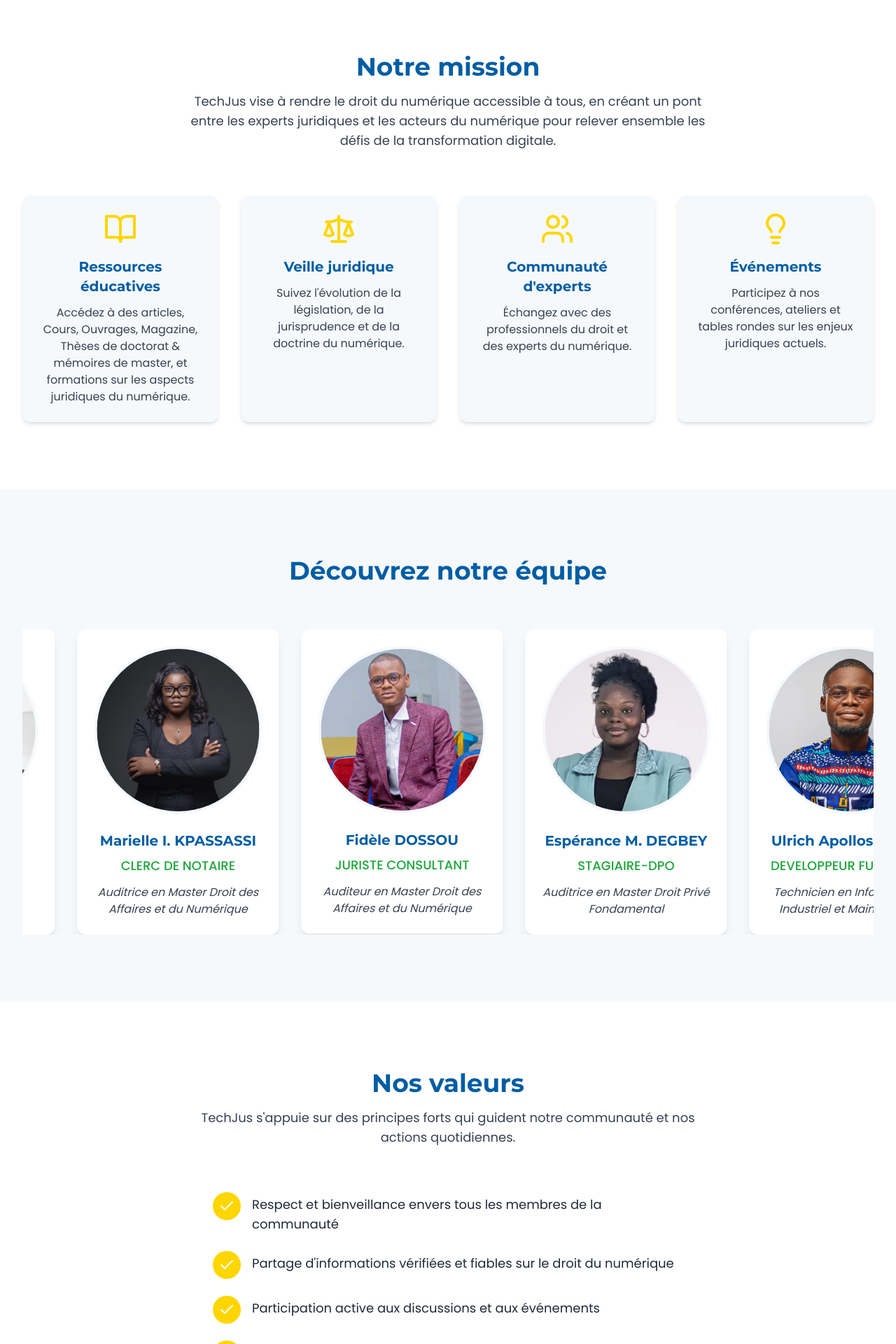
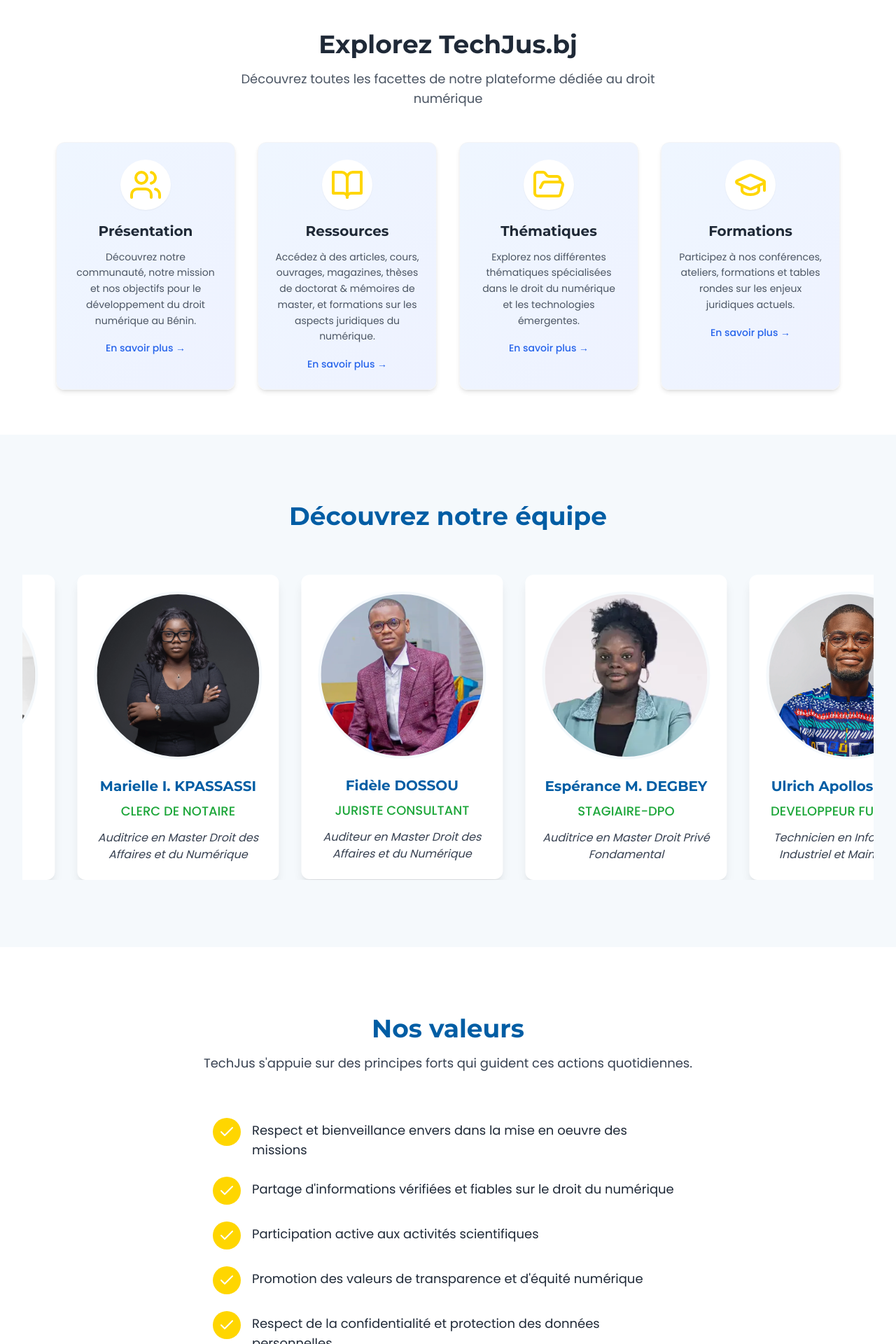
Before and after one commit to ApollosADS/techjus_bj, a React (Vite) app: page / in a window 1280 px wide. Shown: the part 1040-2960 px from the top of the page at 70% size. Built offline with nearby package versions, Linux system fonts and the light colour scheme.

Commit message:
Correction landing page

```diff
--- a/src/Presentation.tsx
+++ b/src/Presentation.tsx
@@ -4,6 +4,12 @@ import { useNavigate } from 'react-router-dom';
 
 const Presentation: React.FC = () => {
   const navigate = useNavigate();
+
+  const confirmJoin = () => {
+    window.open("https://chat.whatsapp.com/D5pdYuXAnTB9MaXDZO9cOc", "_blank");
+    setShowModal(false);
+  };
+
 
   const handleContactClick = () => {
     navigate('/contact');
--- a/src/components/AboutSection.tsx
+++ b/src/components/AboutSection.tsx
@@ -1,45 +1,56 @@
 import React from 'react';
-import { BookOpen, Scale, Users, Lightbulb } from 'lucide-react';
+import { useNavigate } from 'react-router-dom';
+import { Users, BookOpen, FolderOpen, GraduationCap } from 'lucide-react';
 
 interface FeatureItem {
   icon: JSX.Element;
   title: string;
   description: string;
+  link: string;
 }
 
 const features: FeatureItem[] = [
   {
-    icon: <BookOpen className="h-12 w-12 text-techjus-yellow" />,
-    title: 'Ressources éducatives',
-    description: 'Accédez à des articles, Cours, Ouvrages, Magazine, Thèses de doctorat & mémoires de master, et formations sur les aspects juridiques du numérique.'
+    icon: <Users className="h-12 w-12 text-techjus-yellow" />,
+    title: 'Présentation',
+    description: 'Découvrez notre communauté, notre mission et nos objectifs pour le développement du droit numérique au Bénin.',
+    link: '/presentation'
   },
   {
-    icon: <Scale className="h-12 w-12 text-techjus-yellow" />,
-    title: 'Veille juridique',
-    description: 'Suivez l\'évolution de la législation, de la jurisprudence et de la doctrine du numérique.'
+    icon: <BookOpen className="h-12 w-12 text-techjus-yellow" />,
+    title: 'Ressources',
+    description: 'Accédez à des articles, cours, ouvrages, magazines, thèses de doctorat & mémoires de master, et formations sur les aspects juridiques du numérique.',
+    link: '/resources'
   },
   {
-    icon: <Users className="h-12 w-12 text-techjus-yellow" />,
-    title: 'Communauté d\'experts',
-    description: 'Échangez avec des professionnels du droit et des experts du numérique.'
+    icon: <FolderOpen className="h-12 w-12 text-techjus-yellow" />,
+    title: 'Thématiques',
+    description: 'Explorez nos différentes thématiques spécialisées dans le droit du numérique et les technologies émergentes.',
+    link: '/thematiques'
   },
   {
-    icon: <Lightbulb className="h-12 w-12 text-techjus-yellow" />,
-    title: 'Événements',
-    description: 'Participez à nos conférences, ateliers et tables rondes sur les enjeux juridiques actuels.'
+    icon: <GraduationCap className="h-12 w-12 text-techjus-yellow" />,
+    title: 'Formations',
+    description: 'Participez à nos conférences, ateliers, formations et tables rondes sur les enjeux juridiques actuels.',
+    link: '/formations'
   }
 ];
 
 const AboutSection: React.FC = () => {
+  const navigate = useNavigate();
+
+  const handleNavigation = (link: string) => {
+    navigate(link);
+  };
   return (
-    <section id="about" className="section bg-white">
-      <div className="container-custom">
-        <div className="text-center mb-16">
-          <h2 className="text-3xl md:text-4xl font-bold mb-4">Notre mission</h2>
-          <p className="text-lg text-gray-700 max-w-3xl mx-auto">
-            TechJus vise à rendre le droit du numérique accessible à tous, en créant un pont entre
-            les experts juridiques et les acteurs du numérique pour relever ensemble les défis
-            de la transformation digitale.
+    <section id="about" className="section bg-white py-16">
+      <div className="container mx-auto px-4 max-w-6xl">
+        <div className="text-center mb-12">
+          <h2 className="text-3xl md:text-4xl font-bold text-gray-800 mb-4">
+            Explorez TechJus.bj
+          </h2>
+          <p className="text-lg text-gray-600 max-w-2xl mx-auto">
+            Découvrez toutes les facettes de notre plateforme dédiée au droit numérique
           </p>
         </div>
 
@@ -47,13 +58,23 @@ const AboutSection: React.FC = () => {
           {features.map((feature, index) => (
             <div
               key={index}
-              className="bg-techjus-light rounded-xl p-6 shadow-md hover:shadow-lg transition-shadow duration-300"
+              onClick={() => handleNavigation(feature.link)}
+              className="bg-gradient-to-br from-blue-50 to-indigo-50 rounded-xl p-6 shadow-md hover:shadow-xl transition-all duration-300 cursor-pointer transform hover:-translate-y-2 border border-gray-100 hover:border-blue-200"
             >
               <div className="flex justify-center mb-4">
-                {feature.icon}
+                <div className="bg-white p-3 rounded-full shadow-sm">
+                  {feature.icon}
+                </div>
               </div>
-              <h3 className="text-xl font-semibold mb-3 text-center">{feature.title}</h3>
-              <p className="text-gray-700 text-center">{feature.description}</p>
+              <h3 className="text-xl font-semibold mb-3 text-center text-gray-800">{feature.title}</h3>
+              <p className="text-gray-600 text-center text-sm leading-relaxed">{feature.description}</p>
+
+              {/* Indicateur de clic */}
+              <div className="mt-4 text-center">
+                <span className="text-blue-600 text-sm font-medium hover:text-blue-800 transition-colors">
+                  En savoir plus →
+                </span>
+              </div>
             </div>
           ))}
         </div>
--- a/src/components/ContactForm.tsx
+++ b/src/components/ContactForm.tsx
@@ -31,8 +31,8 @@ const ContactSection: React.FC = () => {
             Contactez-nous
           </h2>
           <p className="text-xl text-gray-700 max-w-3xl mx-auto leading-relaxed">
-            Une question sur le droit du numérique ? Besoin d'accompagnement juridique ?
-            Notre équipe est là pour vous aider.
+            AVez-vous une préocupation ?
+            Notre équipe est disponible pour vous accompagner.
           </p>
         </div>
 
@@ -60,26 +60,6 @@ const ContactSection: React.FC = () => {
                     </div>
                   </div>
                 ))}
-              </div>
-            </div>
-
-            <div className="bg-techjus-light rounded-2xl p-8 border border-gray-200">
-              <h4 className="text-xl font-heading font-bold text-techjus-blue mb-4">
-                Horaires d'ouverture
-              </h4>
-              <div className="space-y-2 text-gray-700">
-                <div className="flex justify-between">
-                  <span>Lundi - Vendredi</span>
-                  <span className="text-gray-900 font-medium">8h00 - 18h00</span>
-                </div>
-                <div className="flex justify-between">
-                  <span>Samedi</span>
-                  <span className="text-gray-900 font-medium">9h00 - 15h00</span>
-                </div>
-                <div className="flex justify-between">
-                  <span>Dimanche</span>
-                  <span className="text-techjus-red font-medium">Fermé</span>
-                </div>
               </div>
             </div>
           </div>
--- a/src/components/Footer.tsx
+++ b/src/components/Footer.tsx
@@ -55,8 +55,7 @@ const Footer: React.FC = () => {
               />
             </div>
             <p className="mb-6 text-gray-300 text-lg leading-relaxed">
-              Une communauté dédiée au droit du numérique, rendant accessible
-              les enjeux juridiques de notre société digitale au Bénin et en Afrique.
+              Une plateforme dédiée au droit du numérique !
             </p>
             <div>
               <h4 className="text-lg font-bold mb-4 text-white">Suivez-nous</h4>
--- a/src/components/Header.tsx
+++ b/src/components/Header.tsx
@@ -164,7 +164,7 @@ const Header: React.FC = () => {
                 onClick={closeMenu}
               >
                 <ExternalLink size={18} className="mr-4 text-blue-400 flex-shrink-0" />
-                <span className="text-lg">Contact</span>
+                <span className="text-lg">Contacts</span>
               </NavLink>
             </div>
 
--- a/src/components/RulesSection.tsx
+++ b/src/components/RulesSection.tsx
@@ -2,11 +2,11 @@ import React from 'react';
 import { Check } from 'lucide-react';
 
 const rules = [
-  'Respect et bienveillance envers tous les membres de la communauté',
+  'Respect et bienveillance envers dans la mise en oeuvre des missions',
   'Partage d\'informations vérifiées et fiables sur le droit du numérique',
-  'Participation active aux discussions et aux événements',
+  'Participation active aux activités scientifiques',
   'Promotion des valeurs de transparence et d\'équité numérique',
-  'Respect de la confidentialité et des données personnelles'
+  'Respect de la confidentialité et protection des données personnelles'
 ];
 
 const RulesSection: React.FC = () => {
@@ -16,7 +16,7 @@ const RulesSection: React.FC = () => {
         <div className="text-center mb-16">
           <h2 className="text-3xl md:text-4xl font-bold mb-4">Nos valeurs</h2>
           <p className="text-lg text-gray-700 max-w-3xl mx-auto">
-            TechJus s'appuie sur des principes forts qui guident notre communauté et nos actions quotidiennes.
+            TechJus s'appuie sur des principes forts qui guident ces actions quotidiennes.
           </p>
         </div>
 
```
